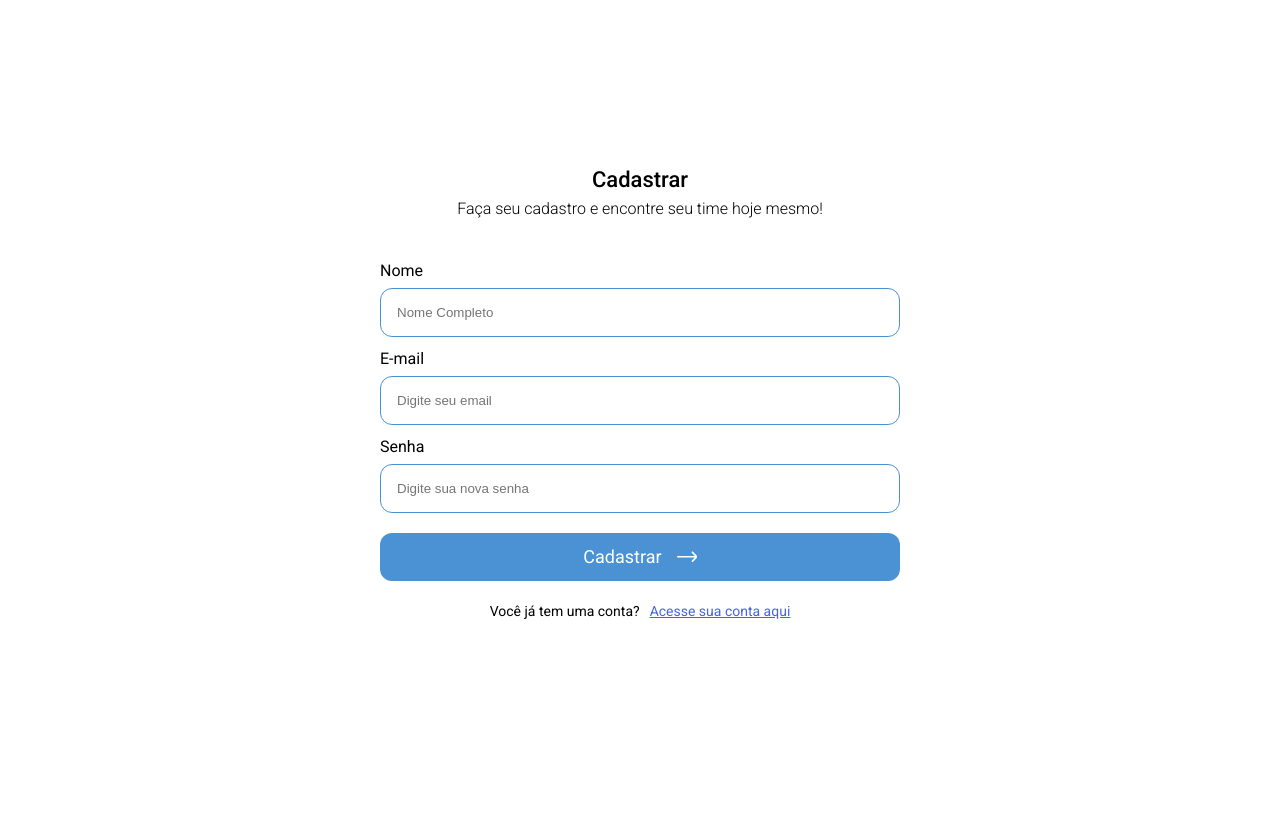
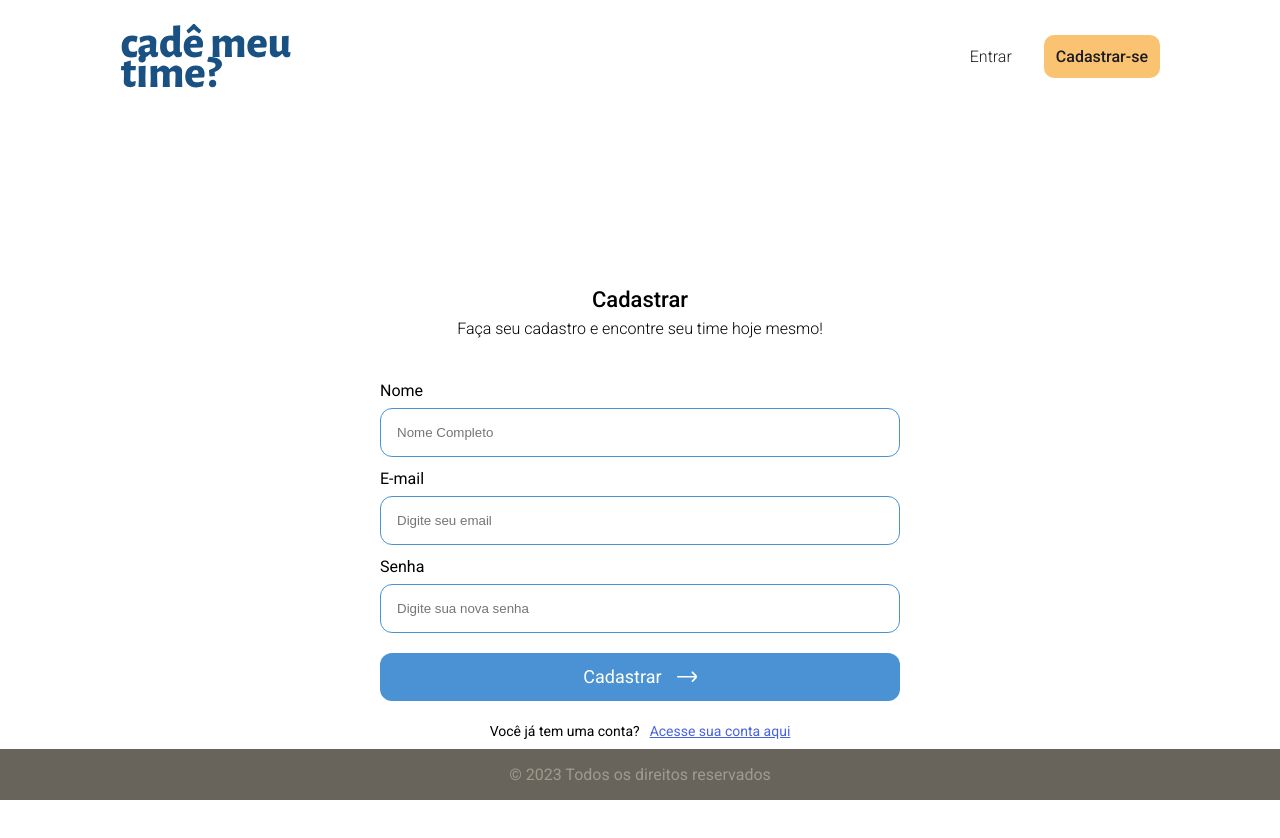
Before and after one commit to ICEI-PUC-Minas-PMV-ADS/cademeutime, a React (Vite) app in the folder src/frontend/: page /cademeutime/register in a window 1280 px wide. Shown: the top 838 px of the page. Before the commit the page ends 800 px from the top, so only its background shows below. Built offline with nearby package versions, Linux system fonts and the light colour scheme.

Commit message:
add header e footer como componentes AppRoutes

```diff
--- /dev/null
+++ b/src/frontend/src/pages/Footer/footer.css
@@ -0,0 +1,14 @@
+.footerHome {
+    width: 100%;
+    padding: 10px 0;
+    text-align: center;
+    position: fixed;
+    bottom: 0;
+    left: 0;
+    padding: 1rem 1rem 1rem;
+    background: #68645c;
+    color:#9c9c8d;
+  }
+  .footerHome p{
+    text-align: center;
+  }
--- /dev/null
+++ b/src/frontend/src/pages/Footer/footer.jsx
@@ -0,0 +1,16 @@
+import { useState } from "react";
+import { Link } from "react-router-dom"
+import "./footer.css"
+
+function Footer () {
+    return (
+        <div>
+          <footer className="footerHome" text="© 2023 Todos os direitos reservados">
+            <p>© 2023 Todos os direitos reservados</p>
+          </footer>
+            </div>
+
+    )
+  }
+
+  export default Footer
--- /dev/null
+++ b/src/frontend/src/pages/Header/header.css
@@ -0,0 +1,42 @@
+.headerHome {
+    margin: 0;
+    padding-left: 120px;
+    padding:1.5rem 7.5rem 2rem;
+    box-sizing: border-box;
+    display: flex;
+    justify-content: space-between;
+    align-items: center;
+  }
+  .buttonHeader .cadastro {
+    width: 12rem;
+    margin-top: 2rem;
+    margin-left:2rem;
+    padding: 0.75rem 0.75rem 0.75rem;
+    font-size: 1rem;
+    background: #FAC372;
+    color:#1C1B1F;
+    border-radius: 10px;
+    text-align: center;
+    font-weight:500;
+  }
+
+  .buttonHeader .entrar{
+    width: 12rem;
+    margin-top: 2rem;
+    font-size: 1rem;
+    color:#1C1B1F;
+    text-align: center;
+    font-weight:100;
+  }
+
+
+  @media screen and (max-width: 600px) {
+    .headerHome {
+      width: 350px;
+      flex-direction: column;
+      padding-left: 10px;
+    }
+
+  .buttonHeader{
+      margin-top: 50px;
+    }
--- /dev/null
+++ b/src/frontend/src/pages/Header/header.jsx
@@ -0,0 +1,27 @@
+import { useState } from "react";
+import logoImg from "../../assets/logo.svg"
+import { Link } from "react-router-dom"
+import "./header.css"
+
+function Header() {
+  return (
+      <div>
+        <header className="headerHome">
+            <img src={logoImg} alt="Cadê meu time?"/>
+              <div className="buttonHeader">
+                <Link
+                  className="entrar"
+                  to="/login">Entrar
+                </Link>
+                <Link
+                  className="cadastro"
+                  to="/register">Cadastrar-se
+                </Link>
+            </div>
+        </header>
+		  </div>
+
+  )
+}
+
+export default Header
--- a/src/frontend/src/pages/Home/index.jsx
+++ b/src/frontend/src/pages/Home/index.jsx
@@ -7,19 +7,6 @@ import "./styles.css"
 export function Home (){
   return (
       <div>
-        <header className="headerHome">
-            <img src={logoImg} alt="Cadê meu time?"/>
-              <div className="buttonHeader">
-                <Link
-                  className="entrar"
-                  to="/login">Entrar
-                </Link>
-                <Link
-                  className="cadastro"
-                  to="/register">Cadastrar-se
-                </Link>
-            </div>
-        </header>
         <div className="containerHome">
           <div>
             <h1>Praticar esportes com pessoas da sua região é mais divertido e seguro com o
@@ -36,10 +23,6 @@ export function Home (){
           <img src={imageHome} alt="home" />
         </div>
 
-        <footer className="footerHome" text="© 2023 Todos os direitos reservados">
-          <p>© 2023 Todos os direitos reservados</p>
-        </footer>
-
       </div>
 
   )
--- a/src/frontend/src/pages/Home/styles.css
+++ b/src/frontend/src/pages/Home/styles.css
@@ -1,34 +1,3 @@
-.headerHome {
-  margin: 0;
-  padding-left: 120px;
-  padding:1.5rem 7.5rem 2rem;
-  box-sizing: border-box;
-  display: flex;
-  justify-content: space-between;
-  align-items: center;
-}
-.buttonHeader .cadastro {
-  width: 12rem;
-  margin-top: 2rem;
-  margin-left:2rem;
-  padding: 0.75rem 0.75rem 0.75rem;
-  font-size: 1rem;
-  background: #FAC372;
-  color:#1C1B1F;
-  border-radius: 10px;
-  text-align: center;
-  font-weight:500;
-}
-
-.buttonHeader .entrar{
-  width: 12rem;
-  margin-top: 2rem;
-  font-size: 1rem;
-  color:#1C1B1F;
-  text-align: center;
-  font-weight:100;
-}
-
 .containerHome{
   margin: 4rem auto;
   padding-left: 115px;
@@ -66,27 +35,8 @@
   text-align: center;
   font-weight:500;
 }
-.footerHome {
-  width: 100%;
-  padding: 10px 0;
-  text-align: center;
-  position: fixed;
-  bottom: 0;
-  left: 0;
-  padding: 1rem 1rem 1rem;
-  background: #68645c;
-  color:#9c9c8d;
-}
-.footerHome p{
-  text-align: center;
-}
 
 @media screen and (max-width: 600px) {
-  .headerHome {
-    width: 350px;
-    flex-direction: column;
-    padding-left: 10px;
-  }
 
   .containerHome{
     padding-left: 20px;
@@ -104,7 +54,4 @@
     width: 350px;
     text-align: justify;
   }
-  .buttonHeader{
-    margin-top: 50px;
-  }
 }
--- a/src/frontend/src/pages/MapPage/index.jsx
+++ b/src/frontend/src/pages/MapPage/index.jsx
@@ -18,9 +18,6 @@ export function MapPage () {
 
     return (
       <div>
-        <header className="headerMap">
-          <img src={logoImg} alt="Cadê meu time?"/>
-        </header>
         <div className="tituleMap">
             <h1>Encontre um time perto de você!</h1>
             <p>
@@ -52,9 +49,6 @@ export function MapPage () {
             <Link to="/event"> Ver mais eventos </Link>
           </div>
         </div>
-        <footer className="footerHome" text="© 2023 Todos os direitos reservados">
-          <p>© 2023 Todos os direitos reservados</p>
-        </footer>
       </div>
     );
   };
--- a/src/frontend/src/routes/AppRoutes.jsx
+++ b/src/frontend/src/routes/AppRoutes.jsx
@@ -7,10 +7,13 @@ import { Home } from "../pages/Home";
 import { MapPage } from "../pages/MapPage";
 import { EventDescription } from "../pages/EventDescription";
 import { ViewEvents } from "../pages/ViewEvents";
+import Header from "../pages/Header/header";
+import Footer from "../pages/Footer/footer";
 
 export function AppRoutes() {
   return (
     <BrowserRouter basename="/cademeutime">
+      <Header/>
       <Routes>
         <Route path="/login" element={<Login />} />
         <Route path="/register" element={<Register />} />
@@ -20,6 +23,7 @@ export function AppRoutes() {
         <Route path="/EventDescription" element={<EventDescription />} />
         <Route path="/ViewEvents" element={<ViewEvents />} />
       </Routes>
+      <Footer/>
     </BrowserRouter>
   );
 }
```
Also changed, not shown: src/frontend/src/pages/EventDescription/index.jsx (line endings or trailing spaces), src/frontend/src/pages/EventDescription/styles.css (indentation only).
